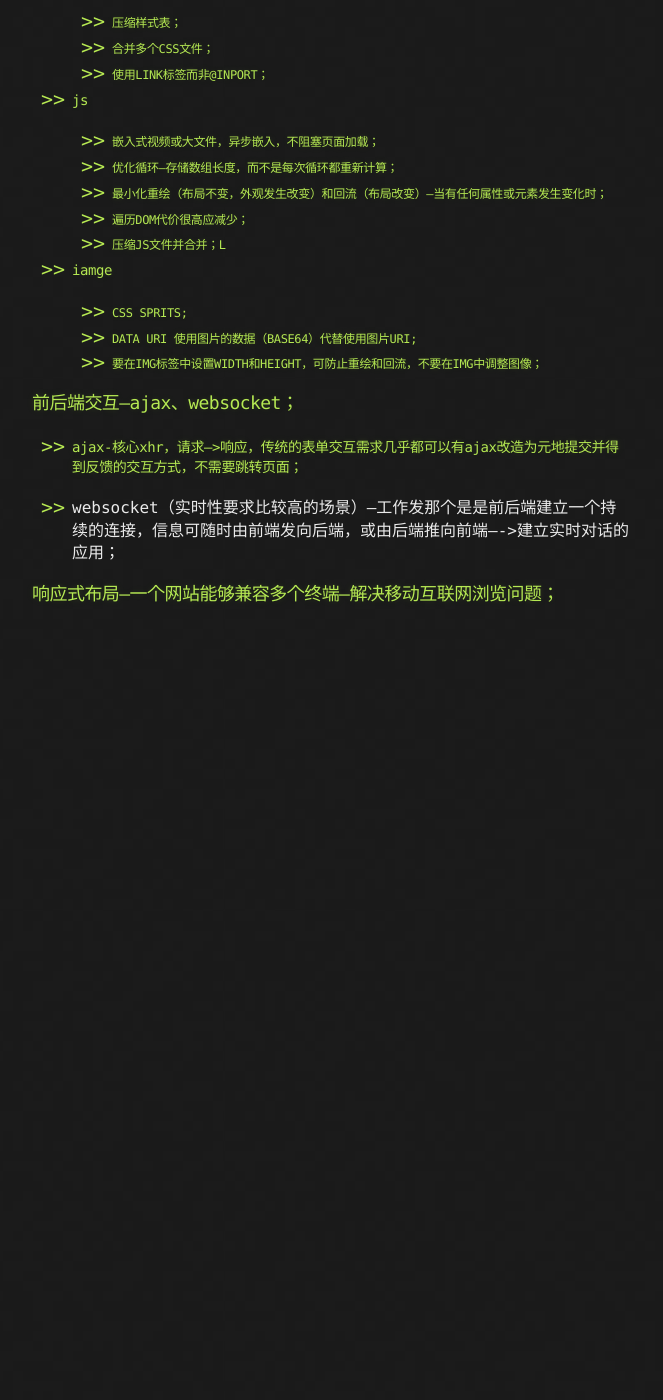
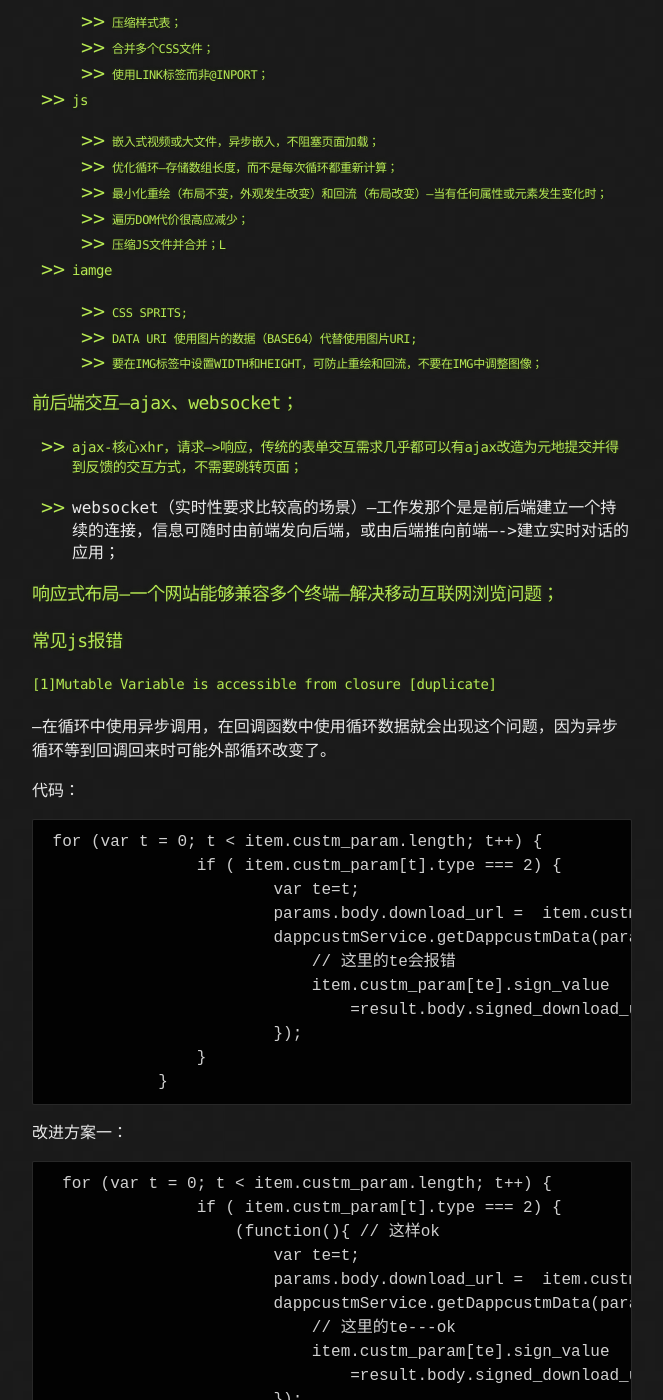
Before and after one commit to pingping1122/pingping1122.github.io, a Jekyll site: the page built from _posts/2018-03-16-web-notebook-001.markdown, in a window 1280 px wide and 1400 px high, scrolled down 1750 px. Shown: the whole window, without its empty margins (308-971 px from the left). Built offline with Jekyll 4.4.1, drawn with Linux system fonts in a browser that asks for light colours; before the commit the page ends 2377 px from its top, so only the background shows below that; some of the changed text lies outside the part shown.

Commit message:
增加循环内异步回调bug解决

```diff
--- a/_posts/2018-03-16-web-notebook-001.markdown
+++ b/_posts/2018-03-16-web-notebook-001.markdown
@@ -64,3 +64,54 @@ ng-submit
 * websocket（实时性要求比较高的场景）--工作发那个是是前后端建立一个持续的连接，信息可随时由前端发向后端，或由后端推向前端---->建立实时对话的应用；
 
 ### 响应式布局---一个网站能够兼容多个终端---解决移动互联网浏览问题；
+
+### 常见js报错
+
+#### [1]Mutable Variable is accessible from closure [duplicate]
+---在循环中使用异步调用，在回调函数中使用循环数据就会出现这个问题，因为异步循环等到回调回来时可能外部循环改变了。
+
+代码：
+
+     for (var t = 0; t < item.custm_param.length; t++) {
+                    if ( item.custm_param[t].type === 2) {
+                            var te=t;
+                            params.body.download_url =  item.custm_param[t].value;
+                            dappcustmService.getDappcustmData(params).then(function (result) {
+                                // 这里的te会报错
+                                item.custm_param[te].sign_value
+                                    =result.body.signed_download_url;
+                            });
+                    }
+                }
+
+
+改进方案一：
+
+      for (var t = 0; t < item.custm_param.length; t++) {
+                    if ( item.custm_param[t].type === 2) {
+                        (function(){ // 这样ok
+                            var te=t;
+                            params.body.download_url =  item.custm_param[t].value;
+                            dappcustmService.getDappcustmData(params).then(function (result) {
+                                // 这里的te---ok
+                                item.custm_param[te].sign_value
+                                    =result.body.signed_download_url;
+                            });
+                        })();
+                    }
+                }
+
+
+改进方案二：
+
+     for (var t = 0; t < item.custm_param.length; t++) {
+                    if ( item.custm_param[t].type === 2) {
+                            var te=t;  ---->const te=t; // 这样也ok
+                            params.body.download_url =  item.custm_param[t].value;
+                            dappcustmService.getDappcustmData(params).then(function (result) {
+                                // 这里的te---ok
+                                item.custm_param[te].sign_value
+                                    =result.body.signed_download_url;
+                            });
+                    }
+                }
```
